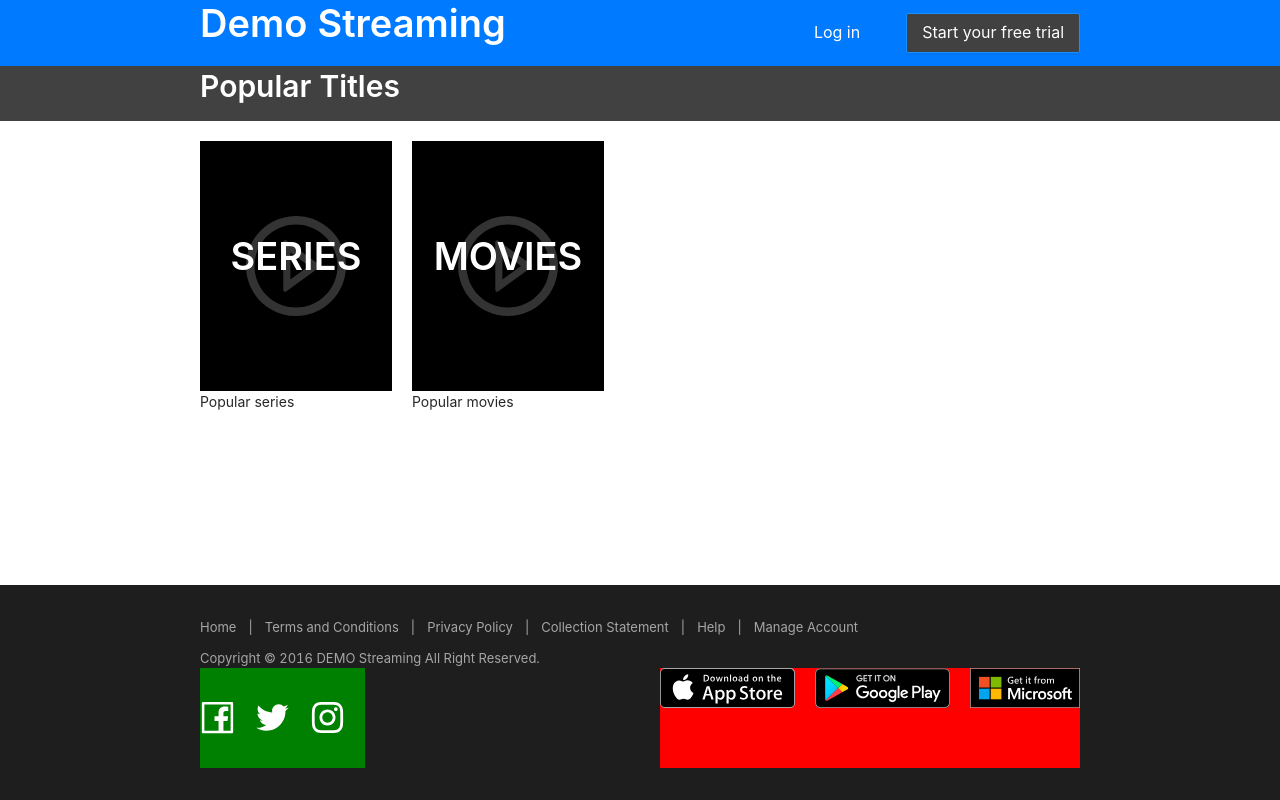
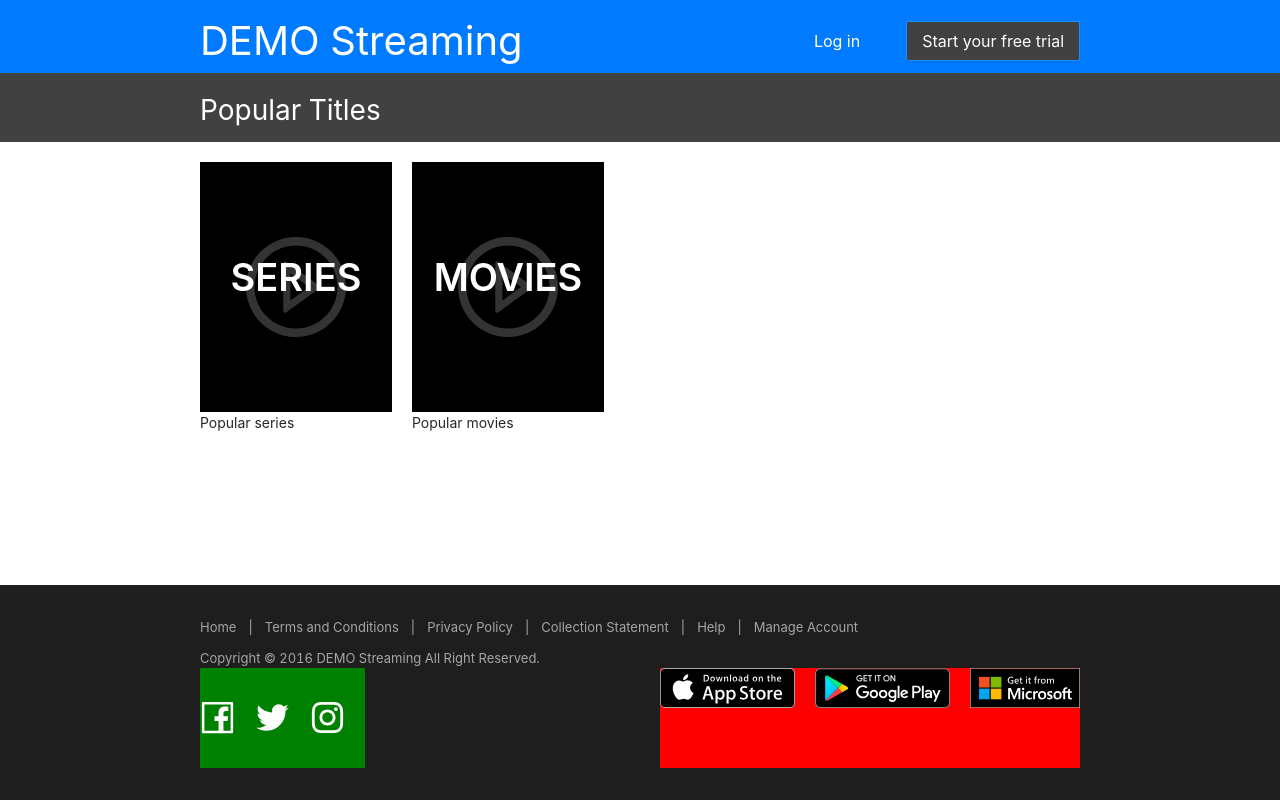
Before and after one commit to osmannkartall/pankod-fe-challenge, a Next.js app: page / in a window 1280 px wide. Built offline with nearby package versions, Linux system fonts and the light colour scheme.

Commit message:
fix titles

```diff
--- a/pages/index.tsx
+++ b/pages/index.tsx
@@ -13,7 +13,7 @@ const Home: React.FC = () => {
     <div
       style={{ display: "flex", flexDirection: "column", minHeight: "100vh" }}
     >
-      <Header title="Demo Streaming" />
+      <Header title="DEMO Streaming" />
       <SubHeader info="Titles" />
       <TileCards />
       <Footer />
--- a/src/components/header/index.tsx
+++ b/src/components/header/index.tsx
@@ -1,7 +1,5 @@
 import React from "react";
-import { Button, Typography } from 'antd';
-
-const { Title } = Typography;
+import { Button } from 'antd';
 
 export const Header: React.FC<{ title: string }> = (props: { title: string }) => {
   return (
@@ -12,9 +10,10 @@ export const Header: React.FC<{ title: string }> = (props: { title: string }) =>
         justifyContent: "space-between",
         alignItems: "center",
         padding: "0px 200px",
+        paddingTop: 10
       }}
     >
-      <Title style={{color: "#fff"}}>{props.title}</Title>
+      <div style={{ fontSize: 40, color: "#fff" }}>{props.title}</div>
       <div>
         <Button
           type="link"
--- a/src/components/programPage/index.tsx
+++ b/src/components/programPage/index.tsx
@@ -60,7 +60,7 @@ const ProgramPage: React.FC<{ programType: "movie" | "series" }> = ({ programTyp
 
   return (
     <div style={{ flex: 1, flexDirection: "column" }}>
-      <Header title="Demo Streaming" />
+      <Header title="DEMO Streaming" />
       <SubHeader info="Titles" />
       <div style={{ flex: 1, flexDirection: "column", minHeight: "100vh" }}>
         { !loading && <FilterWrapper><Searchbar onSearch={onSearch} /></FilterWrapper> }
--- a/src/components/subheader/index.tsx
+++ b/src/components/subheader/index.tsx
@@ -1,7 +1,4 @@
 import React from "react";
-import { Typography } from 'antd';
-
-const { Title } = Typography;
 
 export const SubHeader: React.FC<{ info: string }> = (props: { info: string }) => {
   const titleText = `Popular ${props.info}`;
@@ -13,10 +10,10 @@ export const SubHeader: React.FC<{ info: string }> = (props: { info: string }) =
         display: "flex",
         justifyContent: "space-between",
         alignItems: "center",
-        padding: "0px 200px",
+        padding: "15px 0px 10px 200px",
       }}
     >
-      <Title level={2} style={{color: "#fff"}}>{titleText}</Title>
+      <div style={{ fontSize: 28, color: "#fff" }}>{titleText}</div>
     </div>
   );
 };
```
